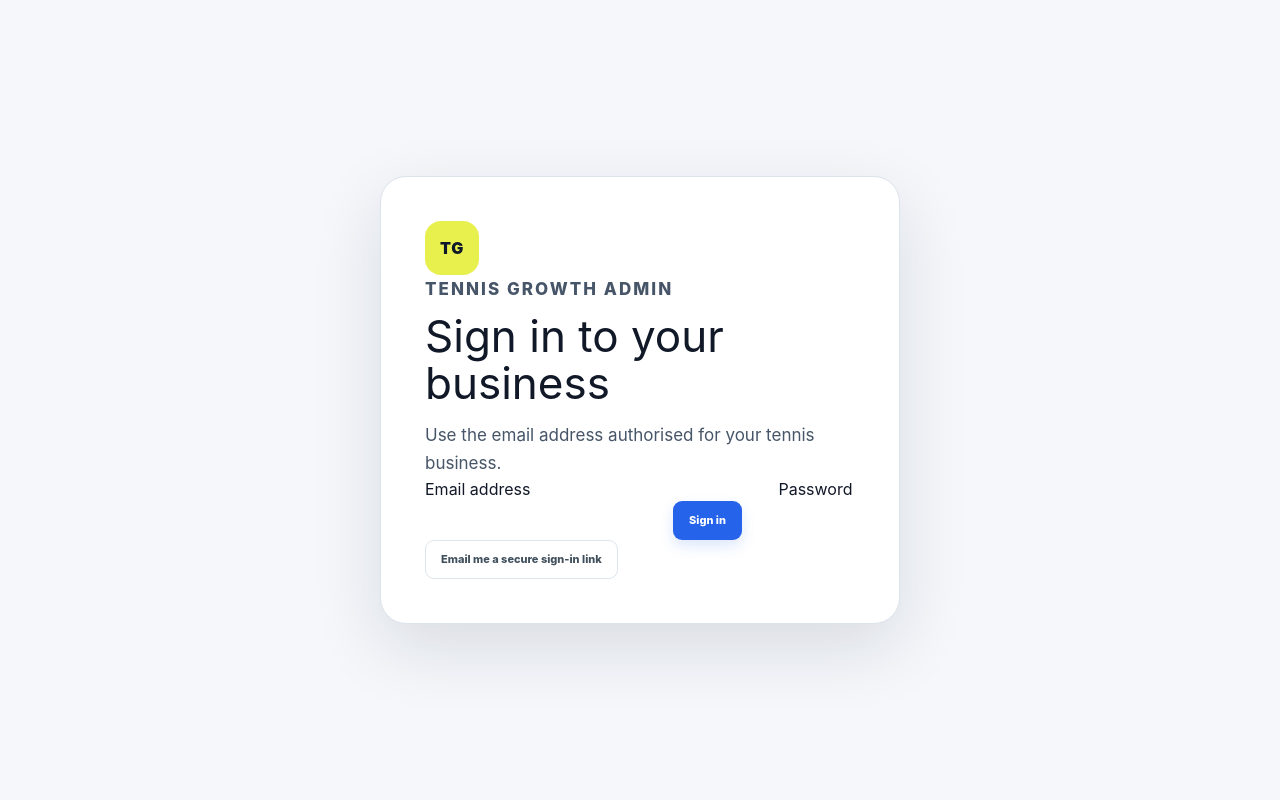
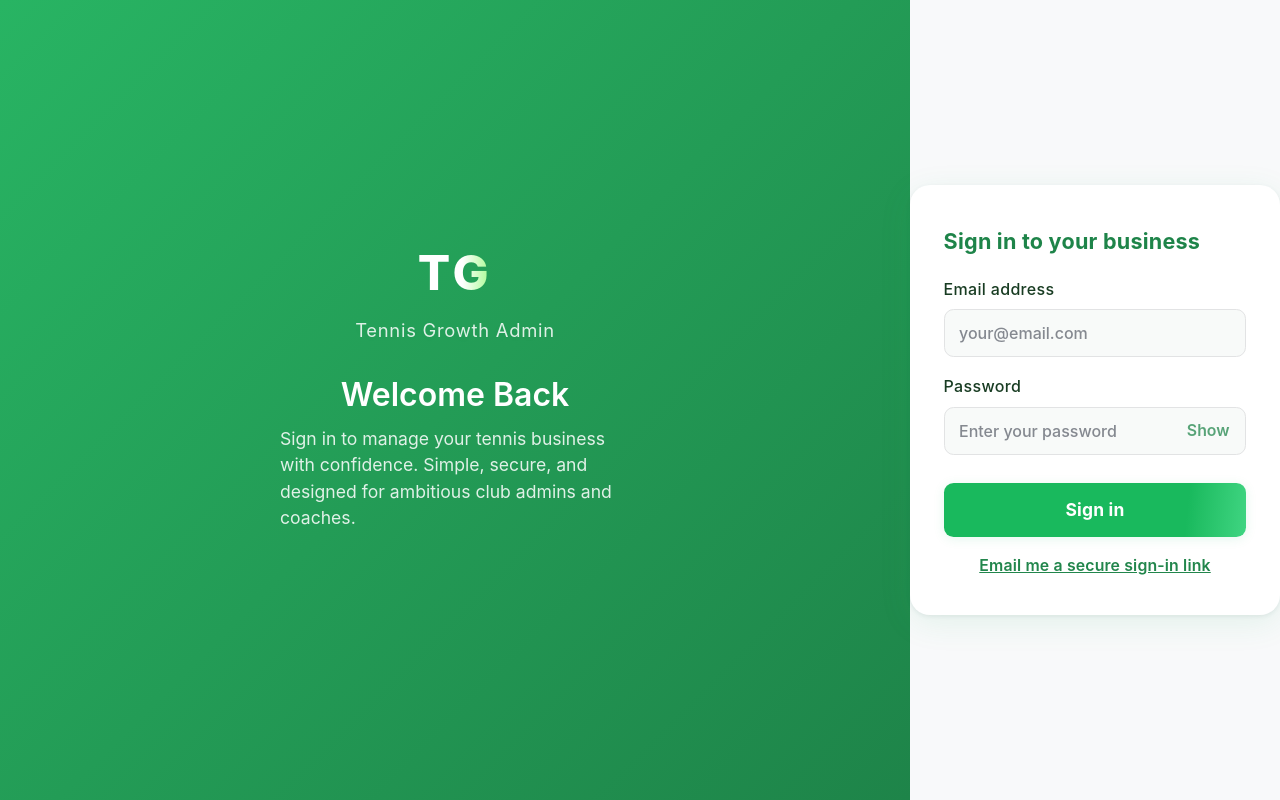
Before and after one commit to robnorris125-coder/Tennis-Growth-Admin-Repo, a Next.js app: page /login in a window 1280 px wide. Built offline with nearby package versions, Linux system fonts and the light colour scheme; no server answers.

Commit message:
Improve admin login design

```diff
--- a/app/login/page.tsx
+++ b/app/login/page.tsx
@@ -3,22 +3,217 @@
 import { FormEvent, useState } from "react";
 import { createSupabaseBrowserClient } from "../../lib/supabase/client";
 
+// You may want to move these styles to a CSS/SCSS file.
+const pageStyles = `
+.tg-login-root {
+  min-height: 100vh;
+  display: flex;
+  flex-direction: row;
+  background: #f8f9fa;
+  font-family: 'Inter', 'Segoe UI', Arial, sans-serif;
+}
+.tg-login-left {
+  background: linear-gradient(135deg, #28b463 0%, #1e8449 100%);
+  color: #fff;
+  flex: 1.1 1 0;
+  display: flex;
+  flex-direction: column;
+  align-items: center;
+  justify-content: center;
+  padding: 0 3rem;
+  min-width: 0;
+}
+.tg-login-logo {
+  font-size: 3rem;
+  font-weight: 800;
+  letter-spacing: 0.08em;
+  background: linear-gradient(90deg, #fff 60%, #a3fa8c 100%);
+  -webkit-background-clip: text;
+  -webkit-text-fill-color: transparent;
+  margin-bottom: 0.5rem;
+}
+.tg-login-brand {
+  font-size: 1.15rem;
+  font-weight: 400;
+  opacity: 0.85;
+  margin-bottom: 2rem;
+  letter-spacing: 0.04em;
+  text-shadow: 0 2px 12px rgba(0,0,0,0.08);
+}
+.tg-login-pitch {
+  font-size: 2rem;
+  font-weight: 600;
+  line-height: 1.2;
+  margin-bottom: 0.7rem;
+}
+.tg-login-desc {
+  font-size: 1.1rem;
+  opacity: 0.86;
+  font-weight: 400;
+  margin-bottom: 2rem;
+  max-width: 350px;
+}
+.tg-login-card {
+  background: #fff;
+  border-radius: 1.25rem;
+  box-shadow: 0 8px 32px rgba(40, 180, 99, 0.10), 0 1.5px 4px rgba(44, 62, 80, 0.08);
+  padding: 2.5rem 2.1rem 2.3rem;
+  max-width: 370px;
+  width: 100%;
+  margin: auto;
+  display: flex;
+  flex-direction: column;
+  gap: 0.7rem;
+}
+.tg-login-card h1 {
+  font-size: 1.35rem;
+  margin-bottom: 0.5rem;
+  font-weight: 700;
+  color: #1e8449;
+  letter-spacing: 0.01em;
+}
+.tg-input-group {
+  margin-bottom: 1.1rem;
+  display: flex;
+  flex-direction: column;
+  gap: 0.35rem;
+}
+.tg-input-label {
+  font-size: 1rem;
+  font-weight: 500;
+  color: #183c22;
+  margin-bottom: 0.18rem;
+  letter-spacing: 0.02em;
+}
+.tg-input-row {
+  position: relative;
+  display: flex;
+  align-items: center;
+}
+.tg-input {
+  width: 100%;
+  font-size: 1rem;
+  padding: 0.68rem 0.9rem;
+  border-radius: 0.6rem;
+  border: 1.3px solid #e2e3e4;
+  background: #f8faf9;
+  font-weight: 450;
+  outline: none;
+  transition: border-color .18s;
+}
+.tg-input:focus {
+  border-color: #73ecac;
+  background: #fff;
+}
+.tg-show-hide-btn {
+  background: none;
+  border: none;
+  position: absolute;
+  right: 0.7rem;
+  top: 50%;
+  transform: translateY(-50%);
+  font-size: 0.99rem;
+  color: #1e8449;
+  opacity: 0.73;
+  cursor: pointer;
+  padding: 0 0.36em;
+  font-weight: 600;
+}
+.tg-signin-btn {
+  width: 100%;
+  margin-top: 0.7rem;
+  background: linear-gradient(96deg, #28b463 80%, #73ecac 120%);
+  color: #fff;
+  font-weight: 700;
+  font-size: 1.09rem;
+  border: none;
+  border-radius: 0.6rem;
+  padding: 0.85rem 0;
+  letter-spacing: 0.01em;
+  box-shadow: 0 2px 12px rgba(40, 180, 99, 0.11);
+  cursor: pointer;
+  outline: none;
+  transition: background 0.14s, filter 0.12s;
+  filter: saturate(1.14);
+}
+.tg-signin-btn:disabled {
+  opacity: 0.58;
+  cursor: not-allowed;
+}
+.tg-magic-link-btn {
+  background: none;
+  color: #1e8449;
+  font-weight: 600;
+  border: none;
+  margin: 0.5rem 0 0 0;
+  padding: 0;
+  cursor: pointer;
+  font-size: 0.99rem;
+  letter-spacing: 0.01em;
+  text-decoration: underline;
+  opacity: 0.98;
+  transition: color 0.1s;
+}
+.tg-magic-link-btn:disabled {
+  color: #b1cbb4;
+  opacity: 0.72;
+}
+.tg-login-message {
+  margin-top: 0.9rem;
+  color: #d35400;
+  font-weight: 500;
+  font-size: 1rem;
+  background: #f3efe1;
+  border-radius: 0.4rem;
+  padding: 0.5rem 0.95rem;
+  max-width: 100%;
+  line-height: 1.45;
+}
+@media (max-width: 900px) {
+  .tg-login-root { flex-direction: column; }
+  .tg-login-left { min-height: 180px; padding: 2.5rem 1.1rem; }
+  .tg-login-card { max-width: 99vw; margin: 2rem auto; padding: 2rem 0.8rem; }
+}
+@media (max-width: 600px) {
+  .tg-login-left {
+    font-size: 90%;
+    padding: 1.2rem 0.5rem 0.7rem;
+    min-height: 110px;
+  }
+  .tg-login-card {
+    padding: 1.2rem 0.2rem 1.2rem;
+    border-radius: 1rem;
+  }
+}
+`;
+
 export default function LoginPage() {
   const [email, setEmail] = useState("");
   const [password, setPassword] = useState("");
+  const [showPassword, setShowPassword] = useState(false);
   const [message, setMessage] = useState("");
   const [busy, setBusy] = useState(false);
 
   async function signIn(event: FormEvent) {
-    event.preventDefault(); setBusy(true); setMessage("");
+    event.preventDefault();
+    setBusy(true);
+    setMessage("");
     const { error } = await createSupabaseBrowserClient().auth.signInWithPassword({ email, password });
-    if (error) { setMessage(error.message); setBusy(false); return; }
+    if (error) {
+      setMessage(error.message);
+      setBusy(false);
+      return;
+    }
     window.location.assign("/");
   }
 
   async function sendMagicLink() {
-    if (!email) { setMessage("Enter your email address first."); return; }
-    setBusy(true); setMessage("");
+    if (!email) {
+      setMessage("Enter your email address first.");
+      return;
+    }
+    setBusy(true);
+    setMessage("");
     const { error } = await createSupabaseBrowserClient().auth.signInWithOtp({
       email,
       options: { emailRedirectTo: `${window.location.origin}/auth/confirm` },
@@ -27,15 +222,90 @@ export default function LoginPage() {
     setBusy(false);
   }
 
-  return <main className="access-page"><section className="access-card">
-    <span className="access-logo">TG</span><p className="section-kicker">Tennis Growth Admin</p>
-    <h1>Sign in to your business</h1><p>Use the email address authorised for your tennis business.</p>
-    <form onSubmit={signIn} className="login-form">
-      <label>Email address<input type="email" required value={email} onChange={event=>setEmail(event.target.value)} autoComplete="email" /></label>
-      <label>Password<input type="password" required value={password} onChange={event=>setPassword(event.target.value)} autoComplete="current-password" /></label>
-      <button className="primary" disabled={busy}>{busy?"Signing in…":"Sign in"}</button>
-    </form>
-    <button className="secondary magic-link" disabled={busy} onClick={sendMagicLink}>Email me a secure sign-in link</button>
-    {message&&<p role="status" className="login-message">{message}</p>}
-  </section></main>;
+  return (
+    <>
+      <style>{pageStyles}</style>
+      <div className="tg-login-root">
+        <section className="tg-login-left">
+          <span className="tg-login-logo">TG</span>
+          <div className="tg-login-brand">Tennis Growth Admin</div>
+          <div className="tg-login-pitch">
+            Welcome Back
+          </div>
+          <div className="tg-login-desc">
+            Sign in to manage your tennis business with confidence. Simple, secure, and designed for ambitious club admins and coaches.
+          </div>
+        </section>
+        <section className="tg-login-card" aria-label="Sign in form">
+          <h1>Sign in to your business</h1>
+          <form onSubmit={signIn} autoComplete="on">
+            <div className="tg-input-group">
+              <label className="tg-input-label" htmlFor="tg-login-email">Email address</label>
+              <div className="tg-input-row">
+                <input
+                  id="tg-login-email"
+                  className="tg-input"
+                  type="email"
+                  required
+                  autoComplete="email"
+                  placeholder="your@email.com"
+                  value={email}
+                  onChange={e => setEmail(e.target.value)}
+                  disabled={busy}
+                />
+              </div>
+            </div>
+            <div className="tg-input-group">
+              <label className="tg-input-label" htmlFor="tg-login-password">Password</label>
+              <div className="tg-input-row">
+                <input
+                  id="tg-login-password"
+                  className="tg-input"
+                  type={showPassword ? "text" : "password"}
+                  required
+                  autoComplete="current-password"
+                  placeholder="Enter your password"
+                  value={password}
+                  onChange={e => setPassword(e.target.value)}
+                  disabled={busy}
+                />
+                <button
+                  type="button"
+                  className="tg-show-hide-btn"
+                  aria-label={showPassword ? "Hide password" : "Show password"}
+                  onClick={() => setShowPassword((v) => !v)}
+                  tabIndex={0}
+                  disabled={busy}
+                >
+                  {showPassword ? "Hide" : "Show"}
+                </button>
+              </div>
+            </div>
+            <button
+              className="tg-signin-btn"
+              type="submit"
+              disabled={busy}
+            >
+              {busy ? "Signing in…" : "Sign in"}
+            </button>
+          </form>
+          <button
+            className="tg-magic-link-btn"
+            disabled={busy}
+            onClick={sendMagicLink}
+            tabIndex={0}
+            type="button"
+            style={{ marginTop: "0.4rem" }}
+          >
+            Email me a secure sign-in link
+          </button>
+          {message && (
+            <p role="status" className="tg-login-message">
+              {message}
+            </p>
+          )}
+        </section>
+      </div>
+    </>
+  );
 }
```
